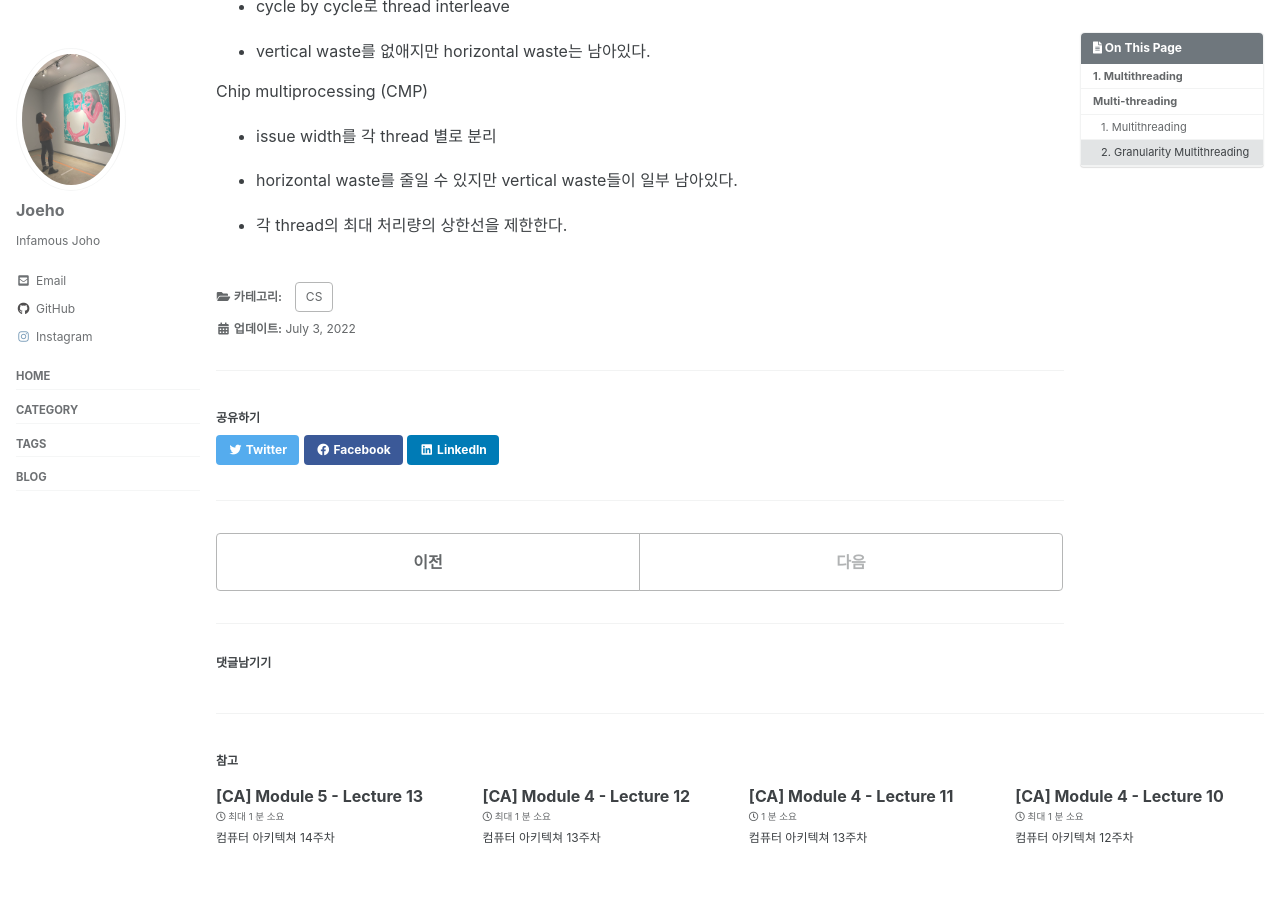
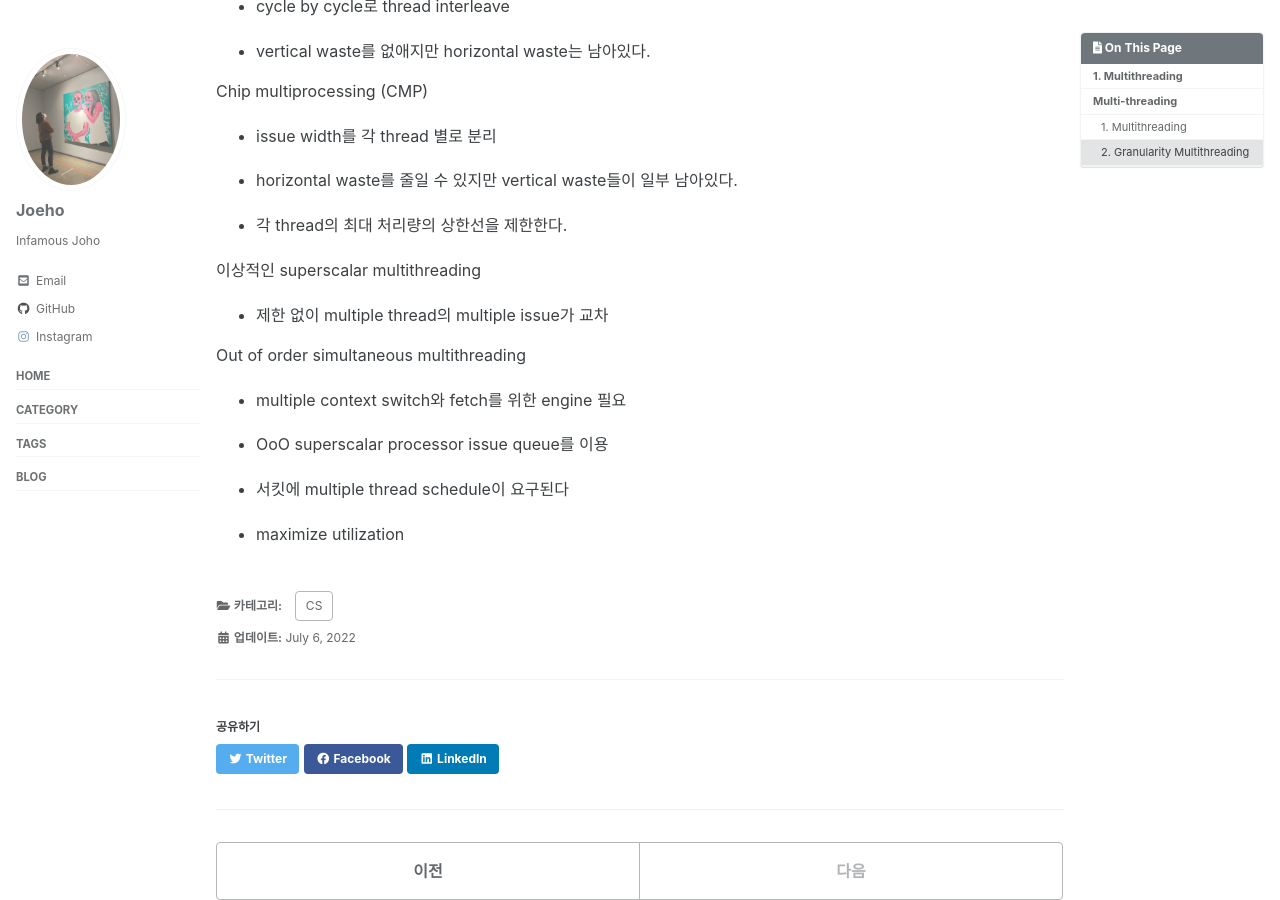
Before and after one commit to joeholee/joeholee.github.io, a Jekyll site: the page built from _posts/2022-06-13-ca-fourteenth.md, in a window 1280 px wide and 900 px high, scrolled down 1779 px. Built offline with Jekyll 4.4.1, drawn with Linux system fonts in a browser that asks for light colours; cached includes are drawn as plain includes; some web fonts are replaced; comment, search, counter and statistics services are not loaded.

Commit message:
Update 2022-06-13-ca-fourteenth.md

```diff
--- a/_posts/2022-06-13-ca-fourteenth.md
+++ b/_posts/2022-06-13-ca-fourteenth.md
@@ -90,3 +90,17 @@ Chip multiprocessing (CMP)
 - horizontal waste를 줄일 수 있지만 vertical waste들이 일부 남아있다.
 
 - 각 thread의 최대 처리량의 상한선을 제한한다.
+
+이상적인 superscalar multithreading
+
+- 제한 없이 multiple thread의 multiple issue가 교차
+
+Out of order simultaneous multithreading
+
+- multiple context switch와 fetch를 위한 engine 필요
+
+- OoO superscalar processor issue queue를 이용
+
+- 서킷에 multiple thread schedule이 요구된다
+
+- maximize utilization
```
Also changed, not shown: other parts of _posts/2022-06-13-ca-fourteenth.md (+1 -1 lines).
